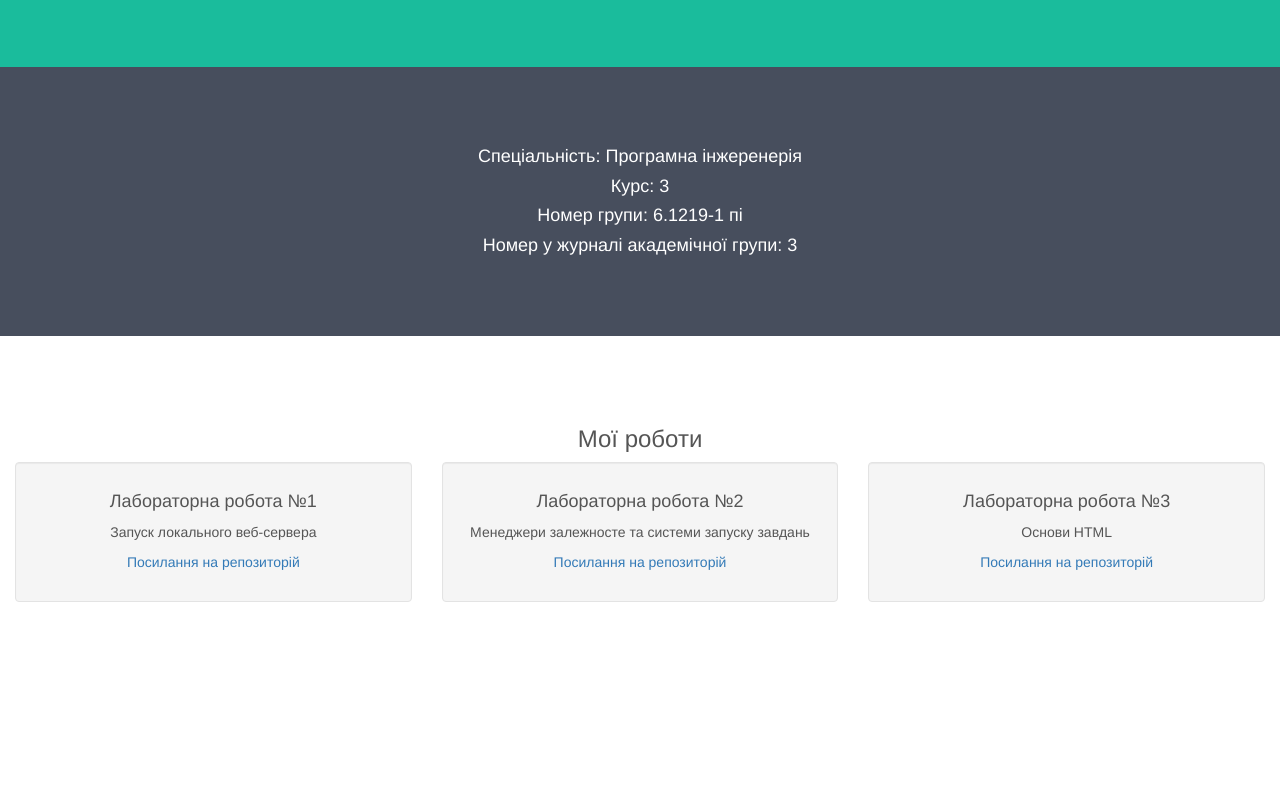
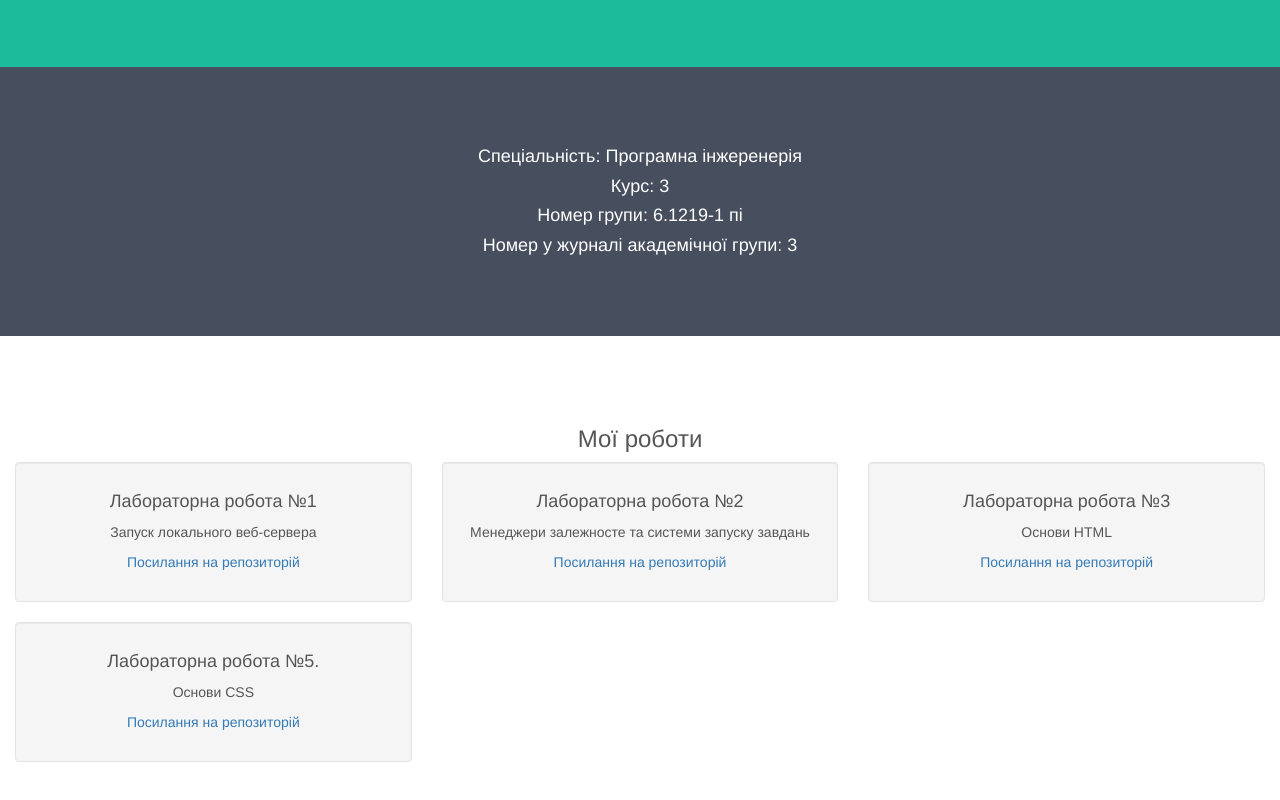
Before and after one commit to XioRi007/XioRi007.github.io, a plain HTML site: page index.html in a window 1280 px wide. Shown: the part 526-1326 px from the top of the page. Before the commit the page ends 1218 px from the top, so only its background shows below. Drawn offline with nearby package versions, Linux system fonts and the light colour scheme.

Commit message:
adding ref to lab5

```diff
--- a/index.html
+++ b/index.html
@@ -1856,6 +1856,13 @@
         <p><a target="_blank" href="https://github.com/XioRi007/Barnash_Frontent/tree/main/lab3">Посилання на репозиторій</a></p>
         </article>
   	</div>
+    <div class="col-sm-4">
+    	<article class="well">
+		<h4>Лабораторна робота №5.</h4>
+        <p>Основи CSS</p>
+        <p><a target="_blank" href="https://github.com/XioRi007/Barnash_Frontent/tree/main/lab5">Посилання на репозиторій</a></p>
+        </article>
+  	</div>
   </div>
 </div>
 
```
